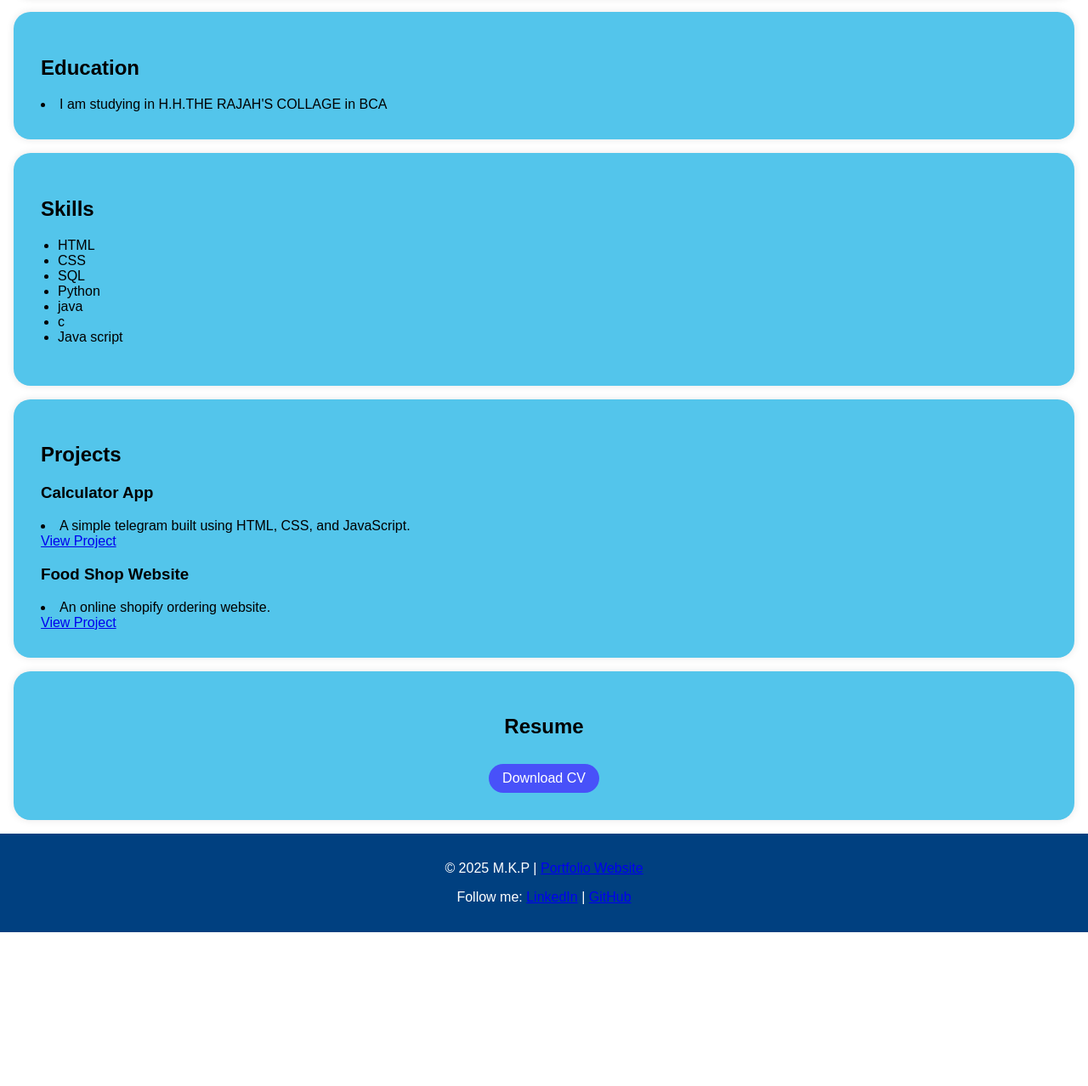
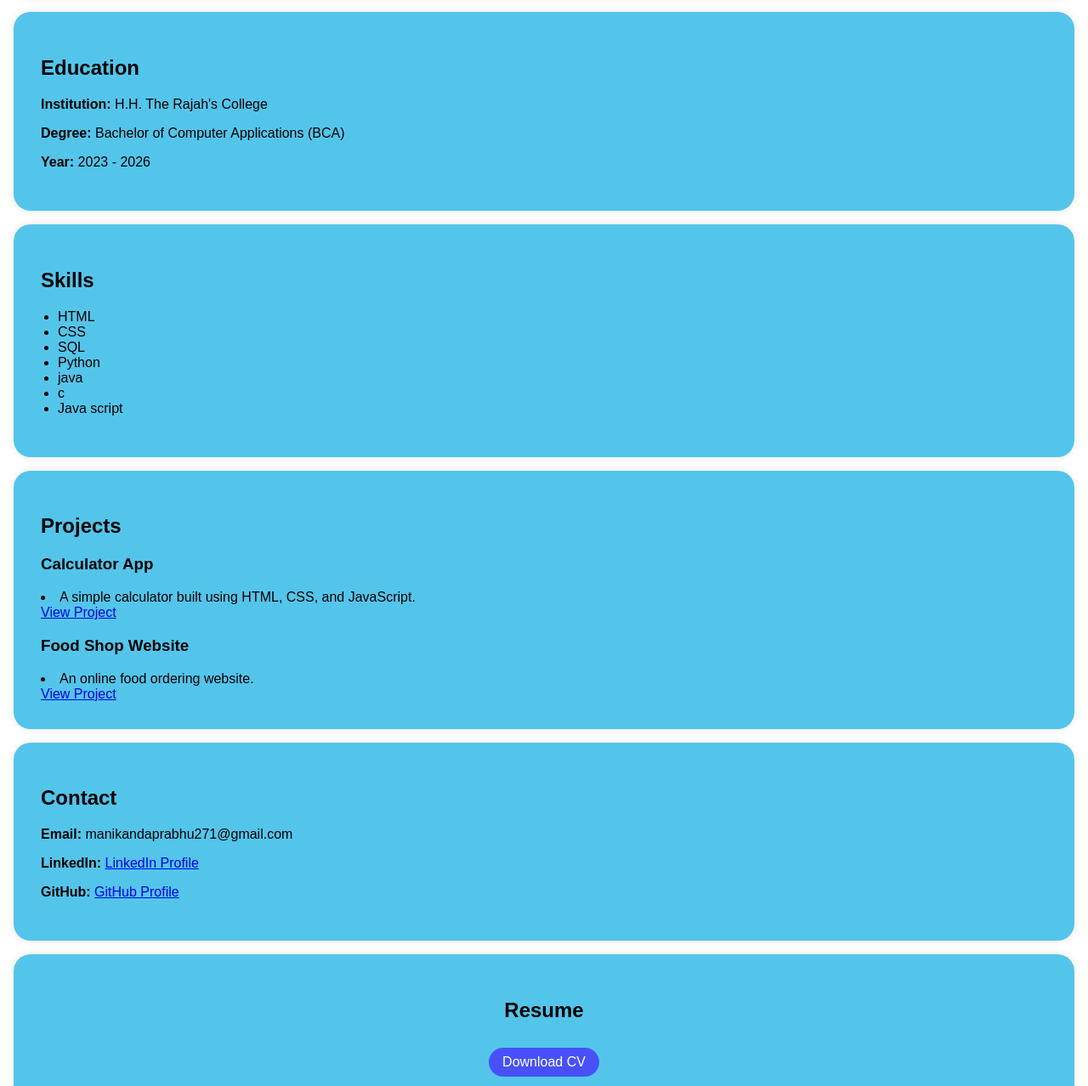
Before and after one commit to Manikandanprabu271/digital-Portfolio-, a plain HTML site: page index.html in a window 1280 px wide. Shown: the part 491-1769 px from the top of the page at 85% size. Before the commit the page ends 1588 px from the top, so only its background shows below. Drawn offline with Linux system fonts and the light colour scheme.

Commit message:
Update index.html

```diff
--- a/index.html
+++ b/index.html
@@ -108,6 +108,7 @@
         <li><a href="#education">Education</a></li>
         <li><a href="#skills">Skills</a></li>
         <li><a href="#projects">Projects</a></li>
+         <li><a href="#contact">Contact</a></li>
         <li><a href="#resume">Resume</a></li>
       </ul>
     </nav>
@@ -127,8 +128,10 @@
     <section id="education">
         <div class="section-content">
             <h2>Education</h2>
-            <Li>I am studying in H.H.THE RAJAH'S  COLLAGE in BCA </Li>
 
+            <p><strong>Institution:</strong> H.H. The Rajah's College</p>
+            <p><strong>Degree:</strong> Bachelor of Computer Applications (BCA)</p>
+            <p><strong>Year:</strong> 2023 - 2026</p>
 
         </div>
     </section>
@@ -153,18 +156,26 @@
         <h2>Projects</h2>
         <div class="project">
             <h3>Calculator App</h3>
-            <Li>A simple telegram built using HTML, CSS, and JavaScript.</Li>
+            <Li>A simple calculator built using HTML, CSS, and JavaScript.</Li>
             <a href="telegram.html">View Project</a>
         </div>
 
         <div class="project">
             <h3>Food Shop Website</h3>
-            <li>An online shopify ordering website.</li>
+            <li>An online food ordering website.</li>
             <a href="shopify.html">View Project</a>
         </div>
     </div>
     </section>
 
+    <section id="contact">
+        <div class="section-content">
+            <h2>Contact</h2>
+            <p><strong>Email:</strong> manikandaprabhu271@gmail.com</p>
+            <p><strong>LinkedIn:</strong> <a href="#">LinkedIn Profile</a></p>
+            <p><strong>GitHub:</strong> <a href="#">GitHub Profile</a></p>
+        </div>
+    </section>
 
     <section id="resume">
       <div class="section-content">
```
